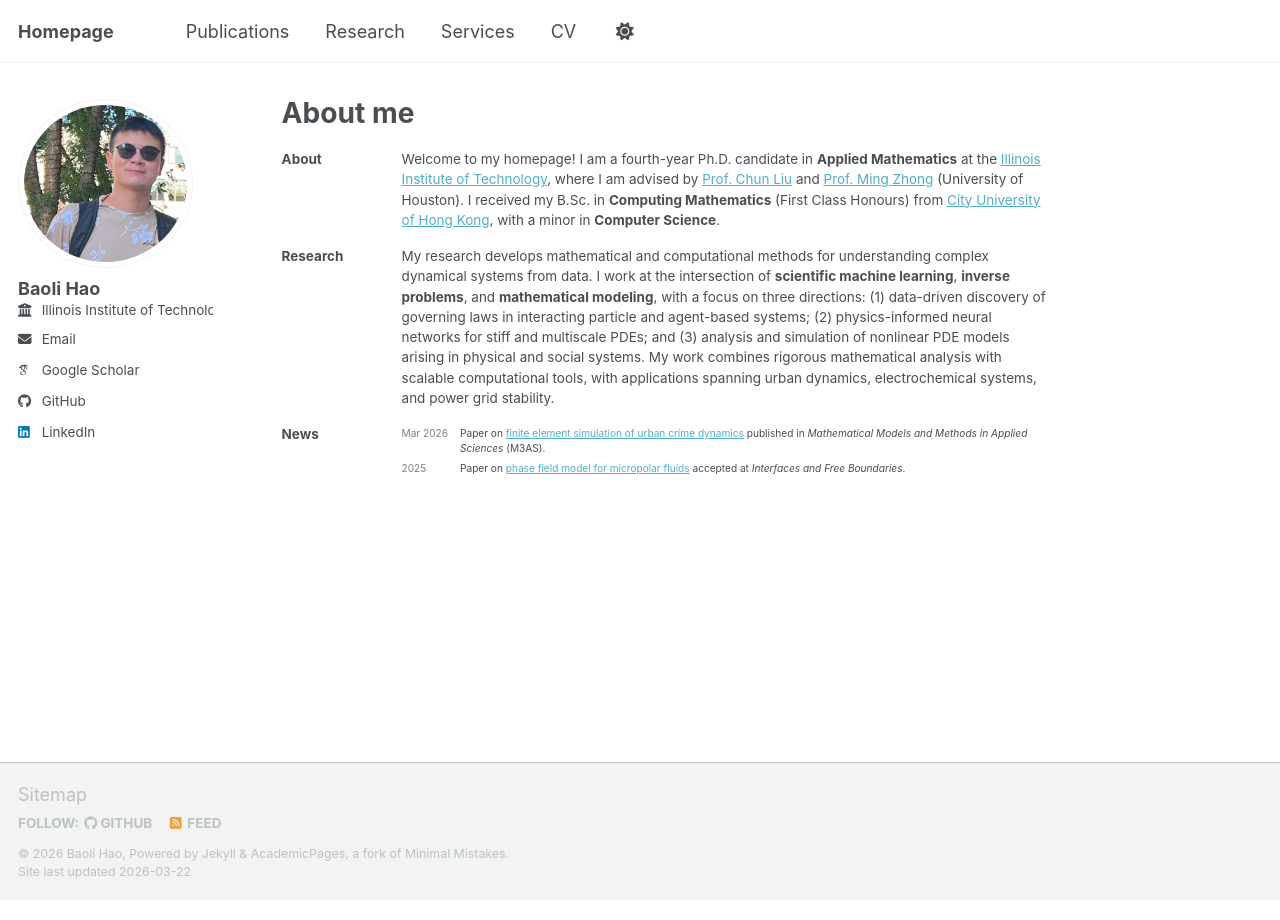
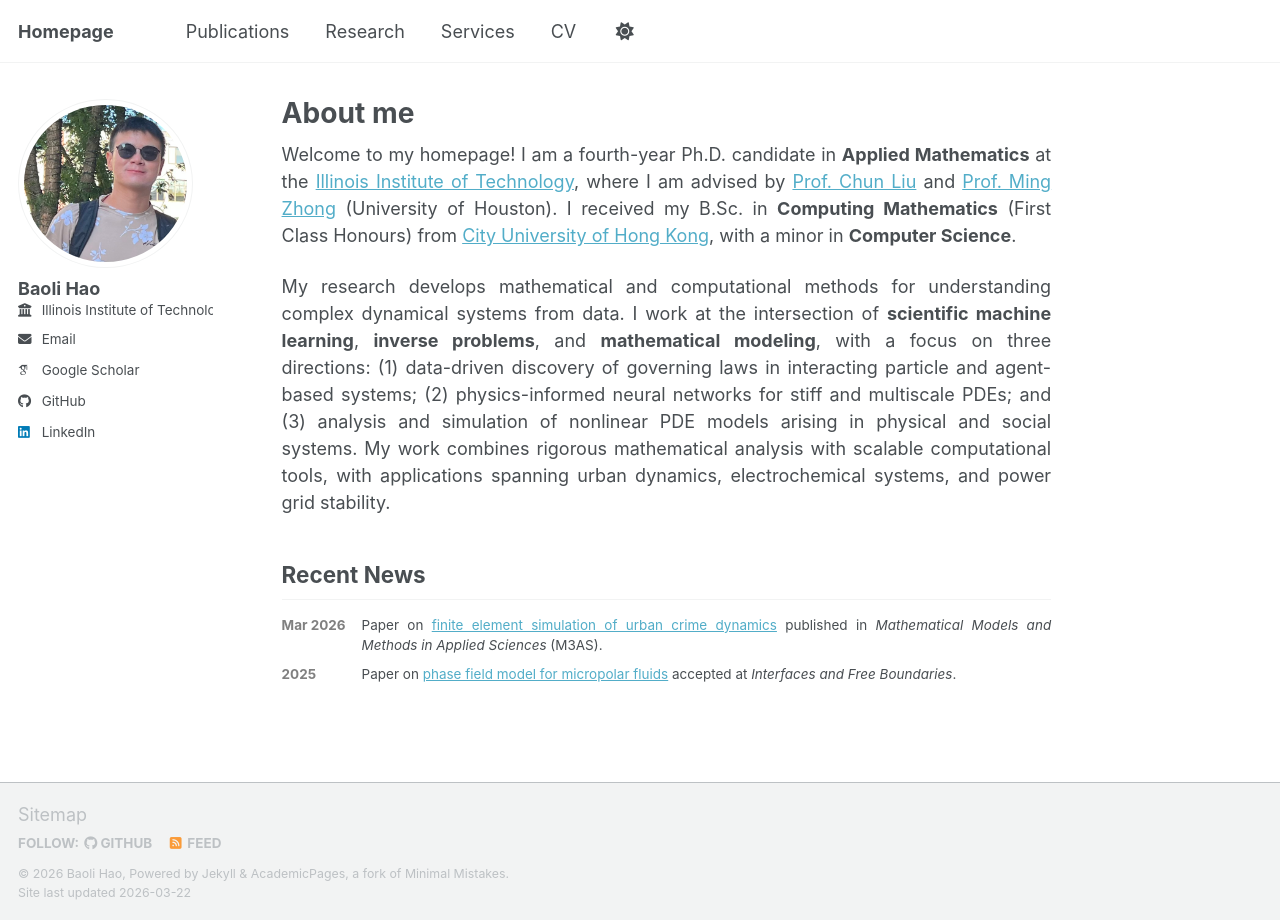
Before and after one commit to baolihao/baolihao.github.io, a Jekyll site: the page built from _pages/about.md, in a window 1280 px wide. Built offline with Jekyll 4.4.1, drawn with Linux system fonts in a browser that asks for light colours; some web fonts are replaced; a script bundle is joined from its source files by our own code; library files that are not in the unit come from our copies.

Commit message:
Update about.md

```diff
--- a/_pages/about.md
+++ b/_pages/about.md
@@ -7,32 +7,23 @@ redirect_from:
   - /about.html
 ---
 
+<style>
+  .page__content { text-align: justify; }
+</style>
+
+Welcome to my homepage! I am a fourth-year Ph.D. candidate in **Applied Mathematics** at the [Illinois Institute of Technology](https://www.iit.edu/applied-math), where I am advised by [Prof. Chun Liu](https://sites.google.com/view/chunliu) and [Prof. Ming Zhong](https://mingjzhong.github.io/) (University of Houston). I received my B.Sc. in **Computing Mathematics** (First Class Honours) from [City University of Hong Kong](https://www.cityu.edu.hk/ma/), with a minor in **Computer Science**.
+
+My research develops mathematical and computational methods for understanding complex dynamical systems from data. I work at the intersection of **scientific machine learning**, **inverse problems**, and **mathematical modeling**, with a focus on three directions: (1) data-driven discovery of governing laws in interacting particle and agent-based systems; (2) physics-informed neural networks for stiff and multiscale PDEs; and (3) analysis and simulation of nonlinear PDE models arising in physical and social systems. My work combines rigorous mathematical analysis with scalable computational tools, with applications spanning urban dynamics, electrochemical systems, and power grid stability.
+
+## Recent News
+
 <table style="width:100%; border:none; border-collapse:collapse;">
   <tr style="border:none;">
-    <td style="border:none; white-space:nowrap; vertical-align:top; padding:8px 20px 8px 0; width:120px;"><strong>About</strong></td>
-    <td style="border:none; vertical-align:top; padding:8px 0;">
-      Welcome to my homepage! I am a fourth-year Ph.D. candidate in <strong>Applied Mathematics</strong> at the <a href="https://www.iit.edu/applied-math">Illinois Institute of Technology</a>, where I am advised by <a href="https://sites.google.com/view/chunliu">Prof. Chun Liu</a> and <a href="https://mingjzhong.github.io/">Prof. Ming Zhong</a> (University of Houston). I received my B.Sc. in <strong>Computing Mathematics</strong> (First Class Honours) from <a href="https://www.cityu.edu.hk/ma/">City University of Hong Kong</a>, with a minor in <strong>Computer Science</strong>.
-    </td>
+    <td style="border:none; white-space:nowrap; vertical-align:top; padding:4px 16px 4px 0; color:grey;"><strong>Mar 2026</strong></td>
+    <td style="border:none; vertical-align:top; padding:4px 0; text-align:justify;">Paper on <a href="https://www.worldscientific.com/doi/abs/10.1142/S0218202526500193">finite element simulation of urban crime dynamics</a> published in <em>Mathematical Models and Methods in Applied Sciences</em> (M3AS).</td>
   </tr>
   <tr style="border:none;">
-    <td style="border:none; white-space:nowrap; vertical-align:top; padding:8px 20px 8px 0;"><strong>Research</strong></td>
-    <td style="border:none; vertical-align:top; padding:8px 0;">
-      My research develops mathematical and computational methods for understanding complex dynamical systems from data. I work at the intersection of <strong>scientific machine learning</strong>, <strong>inverse problems</strong>, and <strong>mathematical modeling</strong>, with a focus on three directions: (1) data-driven discovery of governing laws in interacting particle and agent-based systems; (2) physics-informed neural networks for stiff and multiscale PDEs; and (3) analysis and simulation of nonlinear PDE models arising in physical and social systems. My work combines rigorous mathematical analysis with scalable computational tools, with applications spanning urban dynamics, electrochemical systems, and power grid stability.
-    </td>
-  </tr>
-  <tr style="border:none;">
-    <td style="border:none; white-space:nowrap; vertical-align:top; padding:8px 20px 8px 0;"><strong>News</strong></td>
-    <td style="border:none; vertical-align:top; padding:8px 0;">
-      <table style="width:100%; border:none; border-collapse:collapse;">
-        <tr style="border:none;">
-          <td style="border:none; white-space:nowrap; vertical-align:top; padding:2px 12px 2px 0; color:grey;">Mar 2026</td>
-          <td style="border:none; vertical-align:top; padding:2px 0;">Paper on <a href="https://www.worldscientific.com/doi/abs/10.1142/S0218202526500193">finite element simulation of urban crime dynamics</a> published in <em>Mathematical Models and Methods in Applied Sciences</em> (M3AS).</td>
-        </tr>
-        <tr style="border:none;">
-          <td style="border:none; white-space:nowrap; vertical-align:top; padding:2px 12px 2px 0; color:grey;">2025</td>
-          <td style="border:none; vertical-align:top; padding:2px 0;">Paper on <a href="https://arxiv.org/abs/2504.21258">phase field model for micropolar fluids</a> accepted at <em>Interfaces and Free Boundaries</em>.</td>
-        </tr>
-      </table>
-    </td>
+    <td style="border:none; white-space:nowrap; vertical-align:top; padding:4px 16px 4px 0; color:grey;"><strong>2025</strong></td>
+    <td style="border:none; vertical-align:top; padding:4px 0; text-align:justify;">Paper on <a href="https://arxiv.org/abs/2504.21258">phase field model for micropolar fluids</a> accepted at <em>Interfaces and Free Boundaries</em>.</td>
   </tr>
 </table>
```
